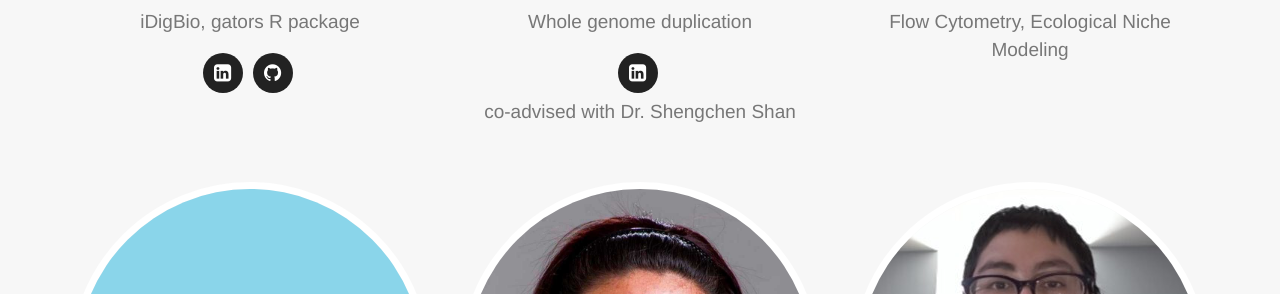
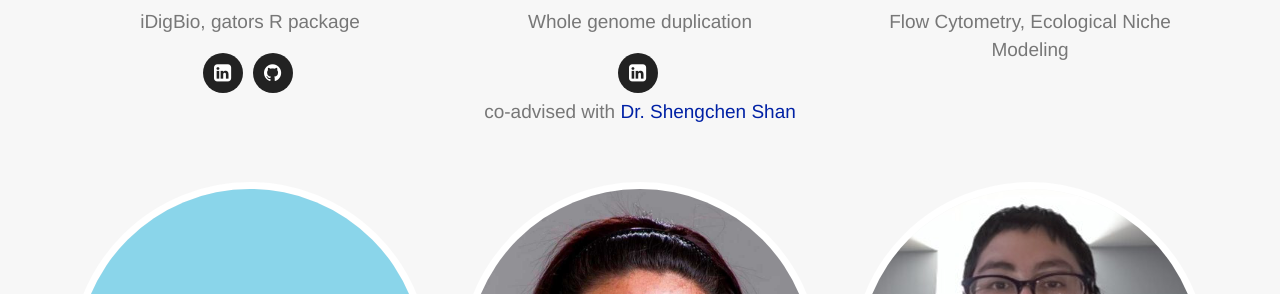
Before and after one commit to mgaynor1/mgaynor1.github.io, a Jekyll site: the page built from other.html, in a window 1280 px wide and 900 px high, scrolled down 1109 px. Shown: the part 159-453 px from the top of the window. Built offline with Jekyll 4.4.1, drawn with Linux system fonts in a browser that asks for light colours; nearby versions of some CDN libraries.

Commit message:
adding Shan's link

```diff
--- a/other.html
+++ b/other.html
@@ -45,7 +45,7 @@ background: '/img/bg-blog.jpg'
     		<ul class="list-inline social-buttons">
              	</li><li><a href="https://www.linkedin.com/in/ethan-stolen-56690b189/" target="_blank"> <i class="fa fa-linkedin"></i></a>
              	 </ul>
-            <p class="text-muted">co-advised with Dr. Shengchen Shan</p>
+            <p class="text-muted">co-advised with <a href="https://scholar.google.com/citations?user=udQU42YAAAAJ&hl=en" target="_blank"> Dr. Shengchen Shan</a></p>
 
     </div>
 </div>
```
